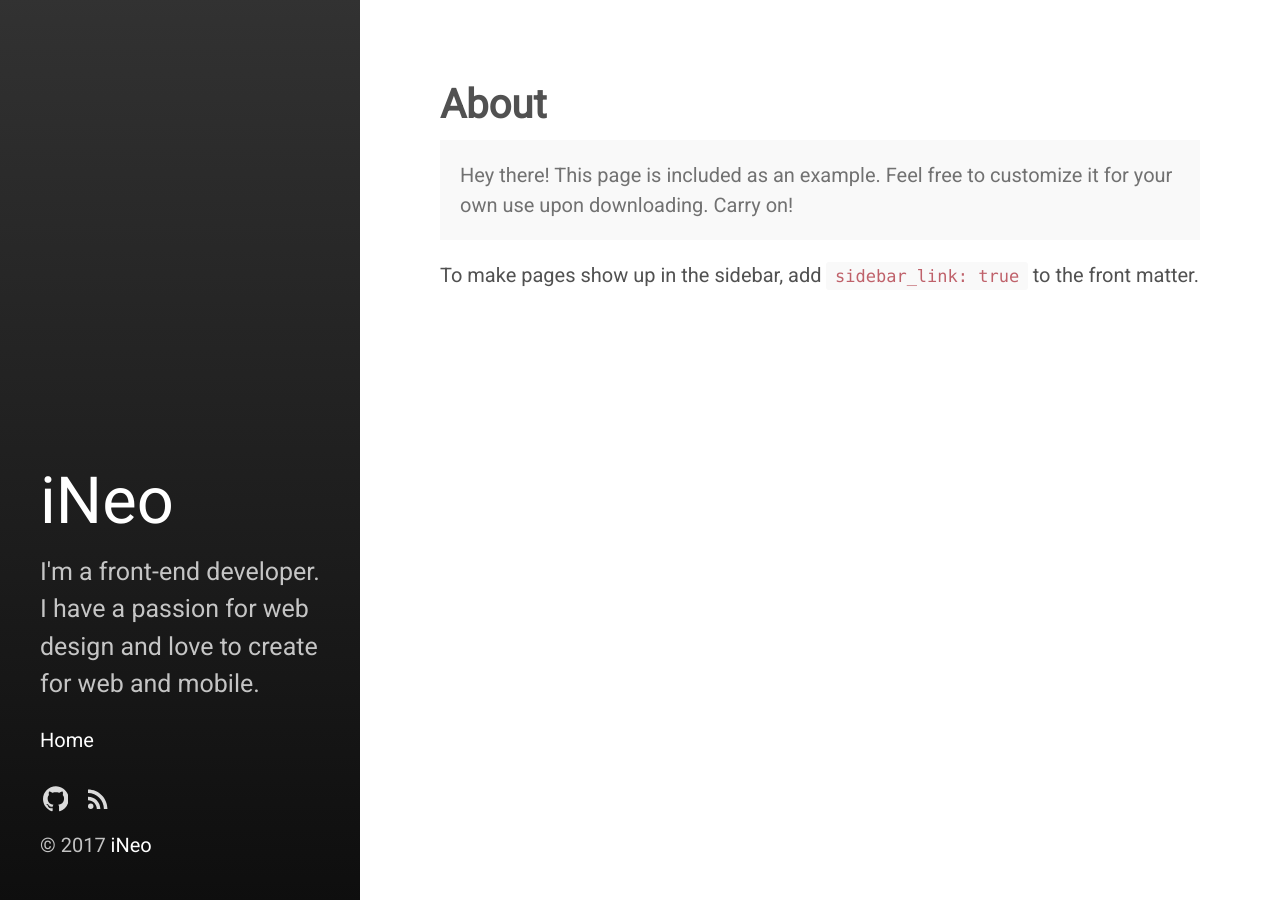
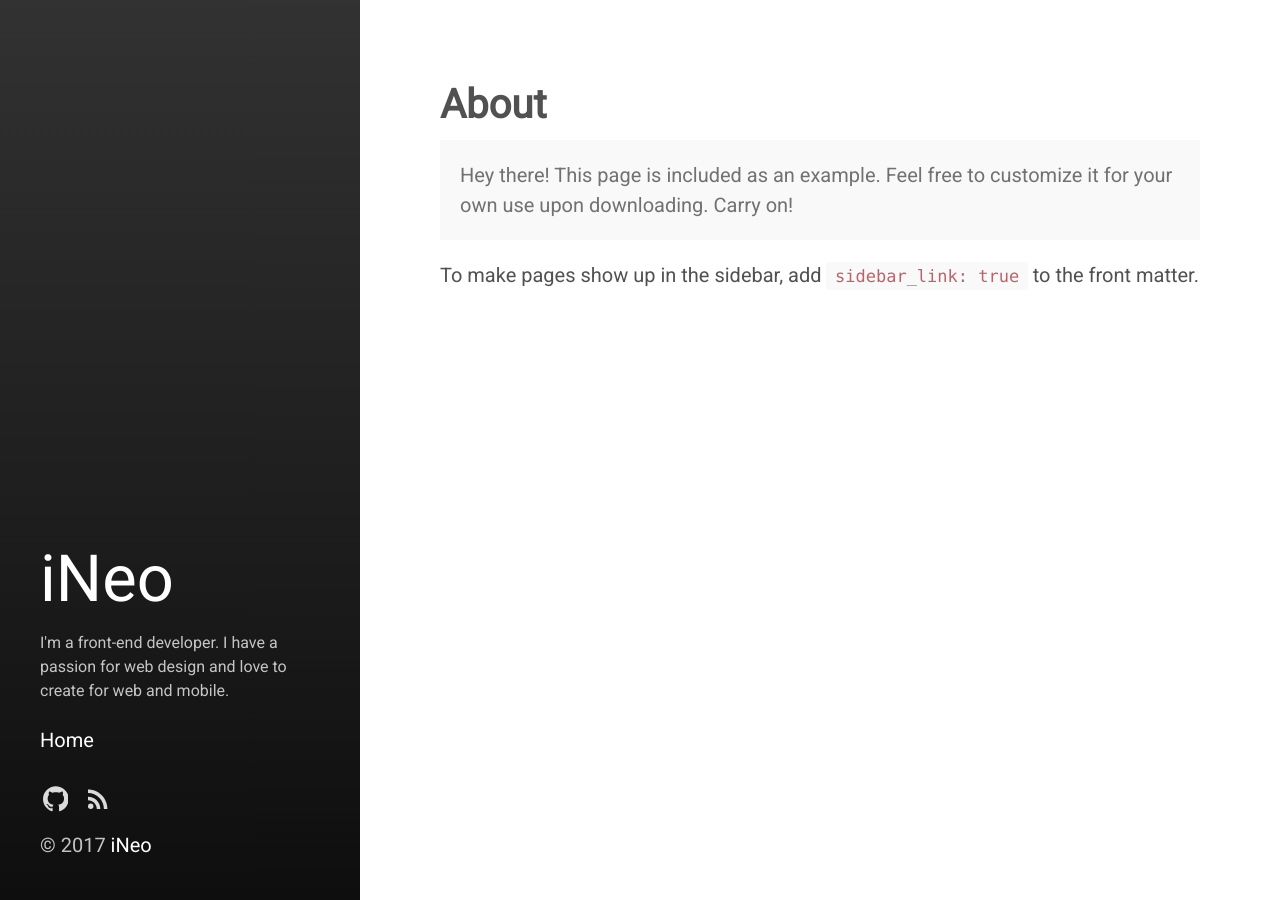
Before and after one commit to hoangbaovu/blog.ineo.vn, a Jekyll site: the page built from about.md, in a window 1280 px wide. Built offline with Jekyll 4.4.1, drawn with Linux system fonts in a browser that asks for light colours.

Commit message:
Fixed CSS

```diff
--- a/_sass/hydeout/_type.scss
+++ b/_sass/hydeout/_type.scss
@@ -112,7 +112,7 @@ a[href^="#fnref:"] {
 // Extend paragraphs with `.lead` for larger introductory text.
 
 .lead {
-  font-size: 1.25rem;
+  font-size: .8rem;
   font-weight: 300;
 }
 
```
